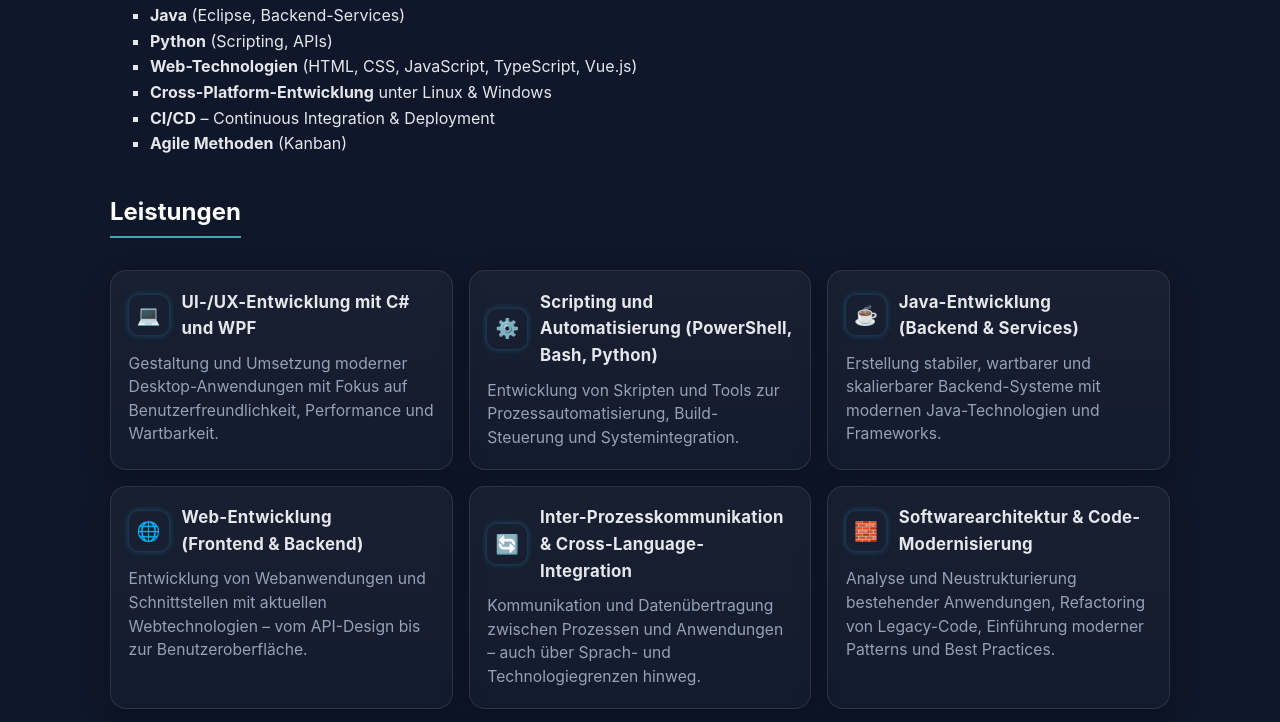
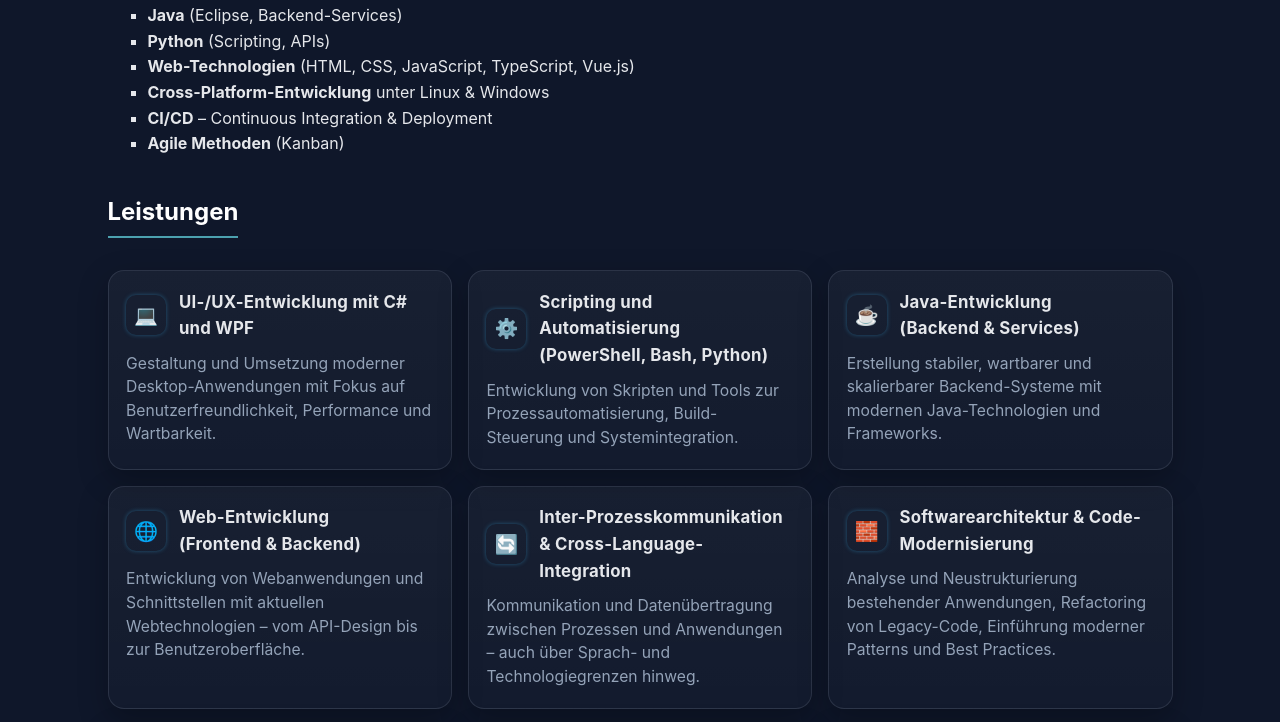
Before and after one commit to markusuttenweiler/markusuttenweiler.github.io, a plain HTML site: page index.html in a window 1280 px wide. Shown: the part 788-1510 px from the top of the page. Drawn offline with Linux system fonts and the light colour scheme.

Commit message:
formatting

```diff
--- a/index.html
+++ b/index.html
@@ -50,7 +50,7 @@
           <article class="card" aria-label="Scripting und Automatisierung">
             <div class="card-head">
               <div class="icon" aria-hidden="true">⚙️</div>
-              <h3>Scripting und Automatisierung (PowerShell, Bash, Python)</h3>
+              <h3>Scripting und Automatisierung<br>(PowerShell, Bash, Python)</h3>
             </div>
             <p>Entwicklung von Skripten und Tools zur Prozessautomatisierung, Build-Steuerung und Systemintegration.</p>
           </article>
--- a/style.css
+++ b/style.css
@@ -82,7 +82,7 @@ html, body {
     color: var(--ink);
 }
 
-.wrapper { max-width: 1100px; margin: 0 auto; padding: 4rem 1.25rem; }
+.wrapper { max-width: 1105px; margin: 0 auto; padding: 4rem 1.25rem; }
 
 .section-title { font-size: clamp(1.6rem, 2.5vw, 2.25rem); margin: 0 0 1rem; letter-spacing: .2px; }
 .section-sub { color: var(--muted); margin: 0 0 2.25rem; font-size: 1rem; }
@@ -95,7 +95,7 @@ html, body {
 .card { position: relative; background: linear-gradient(180deg, rgba(255,255,255,.04), rgba(255,255,255,.02)); border: 1px solid rgba(148,163,184,.18); border-radius: 16px; padding: 1.1rem 1.1rem 1.2rem; box-shadow: 0 10px 30px rgba(0,0,0,.25); transition: transform .2s ease, box-shadow .2s ease, border-color .2s ease; }
 .card:hover { transform: translateY(-3px); border-color: rgba(56,189,248,.55); box-shadow: 0 14px 40px rgba(34,211,238,.2); }
 
-.icon { min-width: 40px; width: 40px; height: 40px; border-radius: 10px; display: grid; place-items: center; font-size: 1.2rem; box-shadow: 0 0px 6px var(--ring); color: #00121a; }
+.icon { min-width: 40px; width: 40px; height: 40px; border-radius: 10px; display: grid; place-items: center; font-size: 1.2rem; box-shadow: 0 0px 4px var(--ring); color: #00121a; }
 
 .card-head { display: flex; align-items: center; gap: .8rem; margin-bottom: .6rem; }
 .card h3 { margin: 0; font-size: 1.05rem; letter-spacing: .25px; }
```
